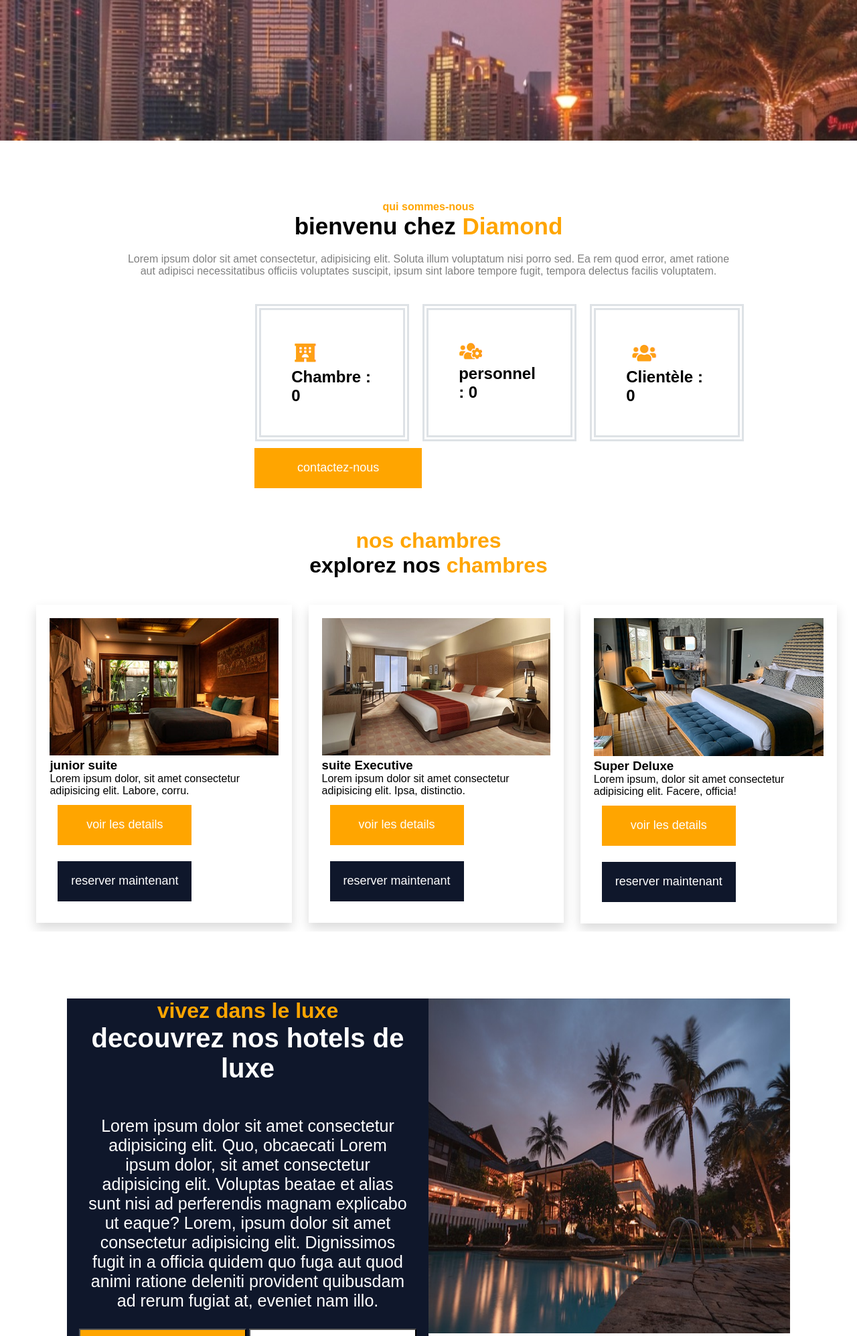
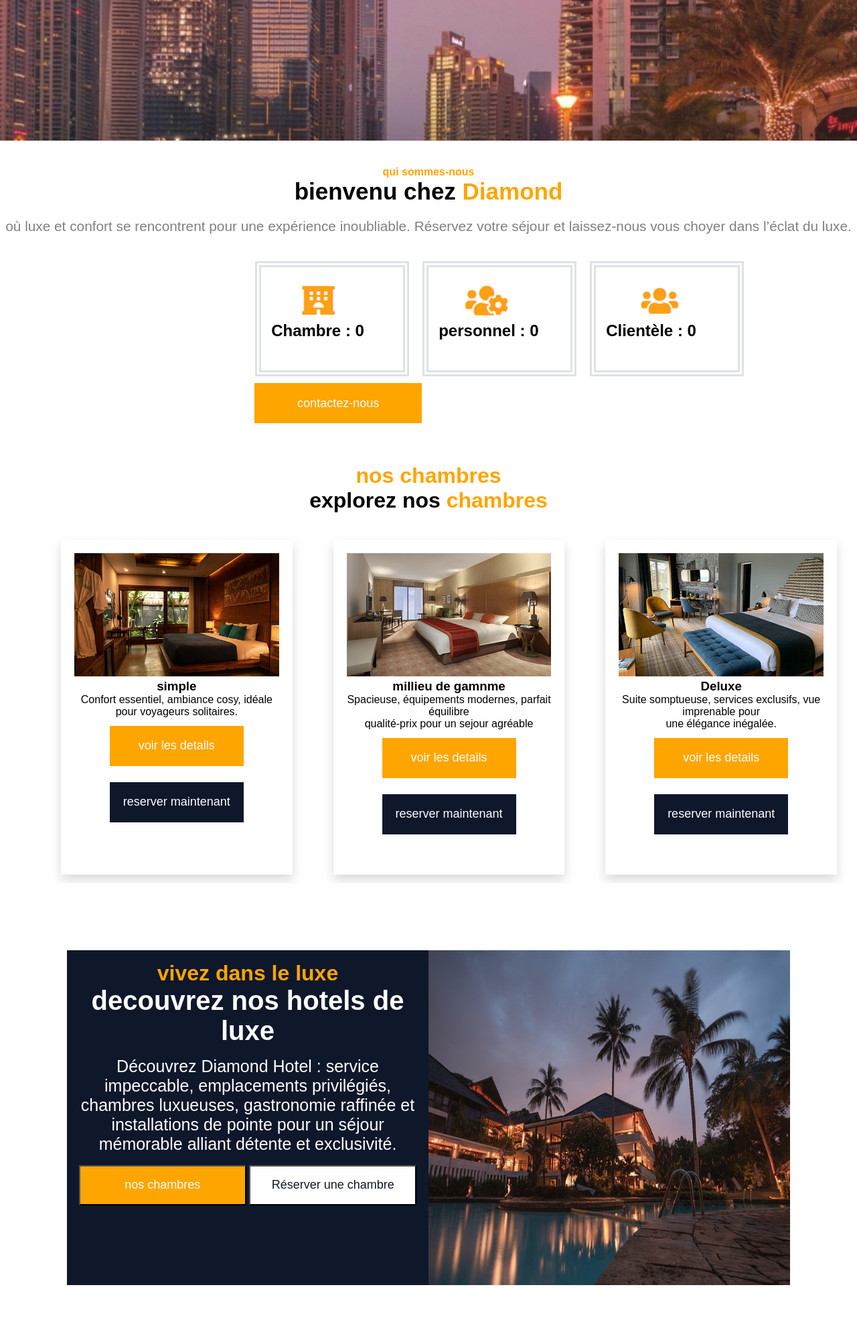
Before and after one commit to ThierryODG/PROJET-INTEGRATEUR-02, a PHP site: page / in a window 1280 px wide. Shown: the part 357-2352 px from the top of the page at 67% size. Run offline with PHP 8.4, Linux system fonts and the light colour scheme; data that the repository does not hold is empty.

Commit message:
design modifié de part et d'autre

```diff
--- a/accueilAdmin.php
+++ b/accueilAdmin.php
@@ -138,7 +138,7 @@ include("connecte.php");
 
     <section class="commentaire">
         <div class="commentaire1">
-            <img src="./img/testimonial-1.jpg" alt="">
+            <img src="./img/coment1.jpg" alt="">
             <p>Lorem ipsum dolor sit amet consectetur adipisicing elit. Excepturi, ducimus.</p>
             <h4>melanie renault</h4>
         </div>
--- a/css/style.css
+++ b/css/style.css
@@ -391,7 +387,7 @@ nav li h1 {
 
 
 .who {
-    padding-top: 7%;
+    padding-top: 3%;
     text-align: center;
     color: orange;
 }
@@ -411,14 +407,21 @@ nav li h1 {
 .para1 {
     text-align: center;
     color: gray;
+    font-size: 1.3em;
 }
 
 .Dashbord h2 {
 
     border: 9px double #dee2e6;
     width: 230px;
-    padding: 45px;
+    padding: 20px 45px 45px 45px;
+    padding-left: 15px;
     margin: 10px;
+
+}
+
+.Dashbord img {
+    margin-left: 25%;
 }
 
 
@@ -472,13 +475,14 @@ nav li h1 {
     padding: 30px;
     padding-bottom: 1%;
     padding-top: 0.05;
+    text-align: center;
 
 }
 
 .container {
     border: 1px solid transparent;
-    margin-left: 2%;
-    height: fit-content;
+    margin-left: 5%;
+    height: 500px;
     width: fit-content;
     padding: 19px;
     box-shadow: 0 0.5rem 1rem rgba(0, 0, 0, 0.15) !important;
@@ -543,6 +547,7 @@ nav li h1 {
     background-color: #0F172B;
     color: white;
     text-align: center;
+    height: 500px;
 
 
 }
@@ -550,18 +555,20 @@ nav li h1 {
 .gauche h6 {
     color: orange;
     font-size: xx-large;
+    margin-top: 16px;
 }
 
 .gauche h1 {
     font-size: 2.5em;
 
+
 }
 
 .gauche p {
     border: opx solid gray;
-    margin-top: 4%;
+    margin-top: 0%;
     font-size: 25px;
-    padding: 5%;
+    padding: 3%;
 }
 
 /* .gauche button {
--- a/index.php
+++ b/index.php
@@ -20,10 +20,10 @@
 
     <h4 class="who"> qui sommes-nous</h4>
     <h1 class="welcome">bienvenu chez <span>Diamond</span> </h1>
-    <p class="para1">Lorem ipsum dolor sit amet consectetur, adipisicing elit. Soluta illum voluptatum nisi porro sed. Ea rem quod error, amet ratione <br>aut adipisci necessitatibus officiis voluptates suscipit, ipsum sint labore tempore fugit, tempora delectus facilis voluptatem.</p>
+    <p class="para1"> où luxe et confort se rencontrent pour une expérience inoubliable. Réservez votre séjour et laissez-nous vous choyer dans l’éclat du luxe.</p>
     <!-- recceuillir dans la bases de donnéé les donnée reelle et les pacé a la palce des nombres mis -->
     <div class="Dashbord">
-        <h2> <img src="./img/logo_chambre.png" alt="logo chambre" height="35px"> <?php $requete = "SELECT COUNT(*) AS nombre_chambres FROM chambre";
+        <h2> <img src="./img/logo_chambre.png" alt="logo chambre" height="55px"> <?php $requete = "SELECT COUNT(*) AS nombre_chambres FROM chambre";
                                                                                     $resultat = mysqli_query($con, $requete);
 
                                                                                     if ($resultat) {
@@ -34,7 +34,7 @@
                                                                                         echo "Erreur lors de l'exécution de la requête : " . mysqli_error($con);
                                                                                     }
                                                                                     ?></h2>
-        <h2> <img src="./img/logo_personnel.png" alt="logo personnel" height="30px"> <?php $requete = "SELECT COUNT(*) AS nombre_personnel FROM agent_reception";
+        <h2> <img src="./img/logo_personnel.png" alt="logo personnel" height="55px"> <?php $requete = "SELECT COUNT(*) AS nombre_personnel FROM agent_reception";
                                                                                         $resultat = mysqli_query($con, $requete);
 
                                                                                         if ($resultat) {
@@ -45,7 +45,7 @@
                                                                                             echo "Erreur lors de l'exécution de la requête : " . mysqli_error($con);
                                                                                         }
                                                                                         ?></h2>
-        <h2> <img src="./img/logo_client.png" alt="logo personnel" height="35px"> <?php $requete = "SELECT COUNT(*) AS nombre_client FROM client";
+        <h2> <img src="./img/logo_client.png" alt="logo personnel" height="55px"> <?php $requete = "SELECT COUNT(*) AS nombre_client FROM client";
                                                                                     $resultat = mysqli_query($con, $requete);
 
                                                                                     if ($resultat) {
@@ -67,21 +67,21 @@
     <section class="listeChambre">
         <div class="container">
             <img src="./img/room-1.jpg" alt="">
-            <h3>junior suite</h3>
-            <p>Lorem ipsum dolor, sit amet consectetur adipisicing elit. Labore, corru.</p>
+            <h3> simple</h3>
+            <p>Confort essentiel, ambiance cosy, idéale pour voyageurs solitaires.</p>
             <a href="detailChambre.php"> <button class="btn-detail">voir les details</button></a> <a href="reservation.php"> <button class="btn-reserver">reserver maintenant</button></a>
         </div>
         <div class="container">
             <img src="./img/room-2.jpg" alt="">
-            <h3> suite Executive</h3>
-            <p>Lorem ipsum dolor sit amet consectetur adipisicing elit. Ipsa, distinctio.</p>
+            <h3> millieu de gamnme</h3>
+            <p>Spacieuse, équipements modernes, parfait équilibre <br>qualité-prix pour un sejour agréable</p>
             <a href="detailChambre.php"> <button class="btn-detail">voir les details</button></a> <a href="reservation.php"> <button class="btn-reserver">reserver maintenant</button></a>
         </div>
         </div>
         <div class="container">
             <img src="./img/room-3.jpg" alt="">
-            <h3>Super Deluxe</h3>
-            <p>Lorem ipsum, dolor sit amet consectetur adipisicing elit. Facere, officia!</p>
+            <h3>Deluxe</h3>
+            <p> Suite somptueuse, services exclusifs, vue imprenable pour <br> une élégance inégalée.</p>
             <a href="detailChambre.php"> <button class="btn-detail">voir les details</button></a> <a href="reservation.php"> <button class="btn-reserver">reserver maintenant</button></a>
         </div>
         </div>
@@ -90,7 +90,7 @@
         <div class="gauche">
             <h6>vivez dans le luxe</h6>
             <h1>decouvrez nos hotels de luxe</h1>
-            <p>Lorem ipsum dolor sit amet consectetur adipisicing elit. Quo, obcaecati Lorem ipsum dolor, sit amet consectetur adipisicing elit. Voluptas beatae et alias sunt nisi ad perferendis magnam explicabo ut eaque? Lorem, ipsum dolor sit amet consectetur adipisicing elit. Dignissimos fugit in a officia quidem quo fuga aut quod animi ratione deleniti provident quibusdam ad rerum fugiat at, eveniet nam illo.</p>
+            <p>Découvrez Diamond Hotel : service impeccable, emplacements privilégiés, chambres luxueuses, gastronomie raffinée et installations de pointe pour un séjour mémorable alliant détente et exclusivité.</p>
             <a href="detailChambre.php"><button class="gauche-btn1">nos chambres</button></a> <a href="reservation.php"><button class="gauche-btn2">Réserver une chambre</button></a>
         </div>
         <div class="droite">
@@ -106,47 +106,49 @@
             <div class="service">
                 <img src="./img/logo-chambre2.png" alt="logoChambre" height="75px">
                 <h3>chambres et appartement</h3>
-                <p>Lorem ipsum dolor sit amet consectetur adipisicing elit. Atque, tempore.</p>
+                <p>Confort moderne, intimité garantie, vues imprenables.</p>
             </div>
             <div class="service">
                 <img src="./img/logonouriture.png" alt="logoNourriture" height="75px">
                 <h3>Nouttiture et restauration</h3>
-                <p>Lorem ipsum dolor sit amet consectetur adipisicing elit. Atque, tempore.</p>
+                <p>Saveurs exquises, ambiance élégante, service exceptionnel..</p>
             </div>
             <div class="service">
                 <img src="./img/logospa.png" alt="logoSpa" height="75px">
                 <h3>Spa et remise en forme</h3>
-                <p>Lorem ipsum dolor sit amet consectetur adipisicing elit. Atque, tempore.</p>
+                <p>Détente ultime, soins de luxe, bien-être assuré.</p>
             </div>
             <div class="service">
                 <img src="./img/logosport.png" alt="logosport" height="75px">
                 <h3>Sport et jeux</h3>
-                <p>Lorem ipsum dolor sit amet consectetur adipisicing elit. Atque, tempore.</p>
+                <p> Loisirs dynamiques, équipements variés, plaisir familial.</p>
             </div>
             <div class="service">
                 <img src="./img/logoEvent.png" alt="logoEvent" height="75px">
                 <h3>Evenement et fête</h3>
-                <p>Lorem ipsum dolor sit amet consectetur adipisicing elit. Atque, tempore.</p>
+                <p>Célébrations grandioses, cadres somptueux, organisation parfaite</p>
             </div>
             <div class="service">
                 <img src="./img/logoGym.png" alt="logoGym" height="75px">
                 <h3>Gym & Yoga</h3>
-                <p>Lorem ipsum dolor sit amet consectetur adipisicing elit. Atque, tempore.</p>
+                <p> Installations modernes, cours diversifiés, santé optimisée.</p>
             </div>
         </div>
     </section>
 
     <section class="commentaire">
         <div class="commentaire1">
-            <img src="./img/testimonial-1.jpg" alt="">
-            <p>Lorem ipsum dolor sit amet consectetur adipisicing elit. Excepturi, ducimus.</p>
-            <h4>melanie renault</h4>
+            <img src="./img/coment1.jpg" alt="">
+            <p>Tout simplement fabuleux ! ma famille et moi y avons passer nos vaccances d'été, et c'était les meilleurs de ma vie !</p>
+            <br>
+            <h4>Ouedraogo soubeiga</h4>
         </div>
 
         <div class="commentaire1">
-            <img src="./img/testimonial-2.jpg" alt="">
-            <p>Lorem ipsum dolor sit amet consectetur adipisicing elit. Excepturi, ducimus.</p>
-            <h4>rogier Ouedraogo</h4>
+            <img src="./img/comment2.jpg" alt="">
+            <p>La piscine de cet hotel est tout simplement wow ! , en tant que grande sportive elle etait vraiment au conditions internationale !</p>
+            <br>
+            <h4>palinfo salimata 2eme jumelle</h4>
         </div>
     </section>
     <h3>notre personnel</h3>
--- a/pied_de_page.php
+++ b/pied_de_page.php
@@ -7,7 +7,7 @@
     <div class="piedPage">
         <div class="piedBox">
             <h1>Diamond</h1>
-            <p>Lorem ipsum dolor sit amet consectetur adipisicing elit. Tenetur ut excepturi doloremque corporis quam officiis illum a dolorum nam magnam?</p>
+            <p>© 2024 Hôtel Diamond. Tous droits réservés. Politique de confidentialité | Termes et conditions | Contactez-nous pour plus d’informations</p>
         </div>
         <div class="contactP">
 
```
Also changed, not shown: other parts of css/style.css (+19 -19 lines), connexion.php (+4 -3 lines), detailChambre.php (+4 -3 lines), img/coment1.jpg (added), img/comment2.jpg (added).
